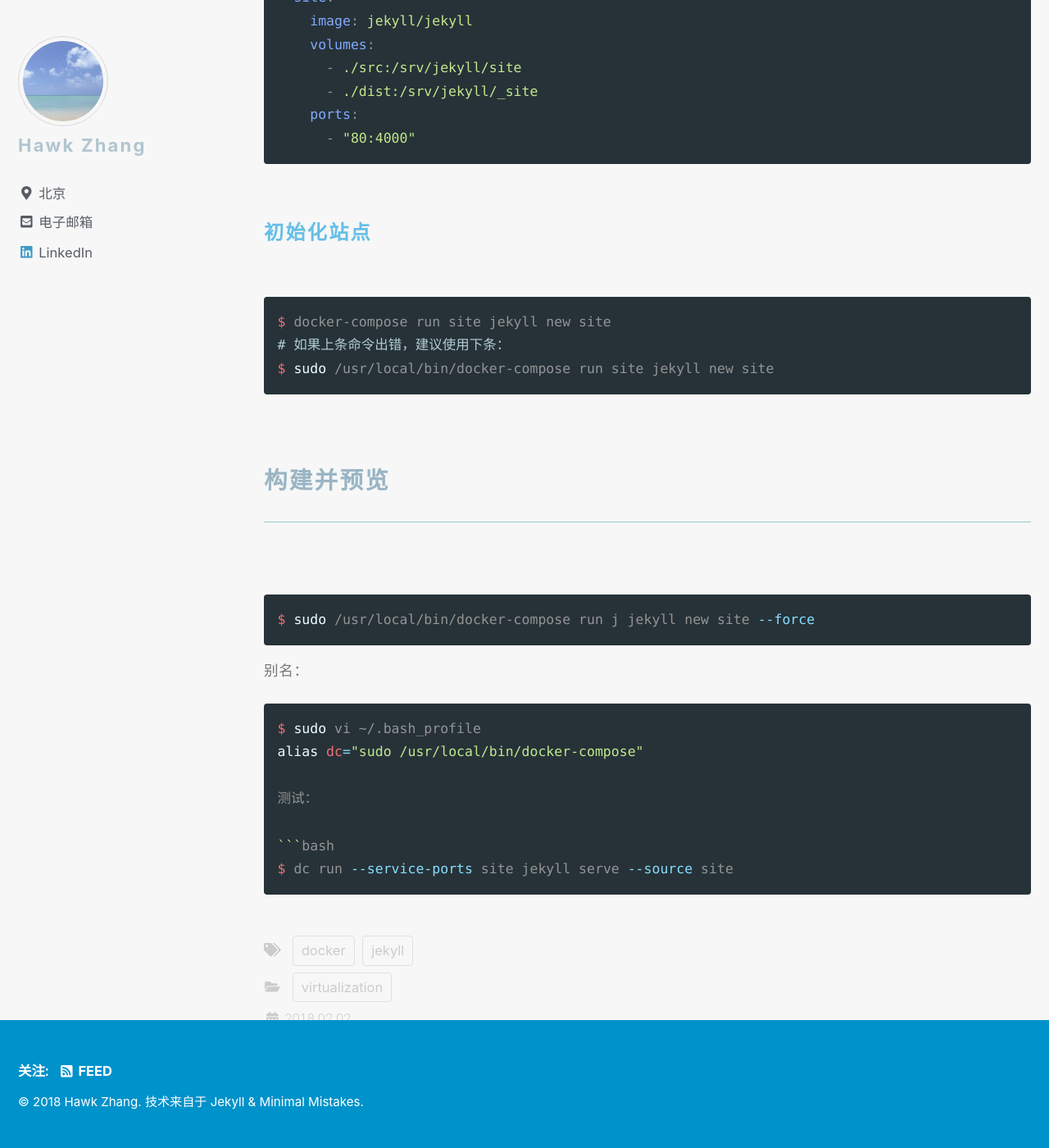
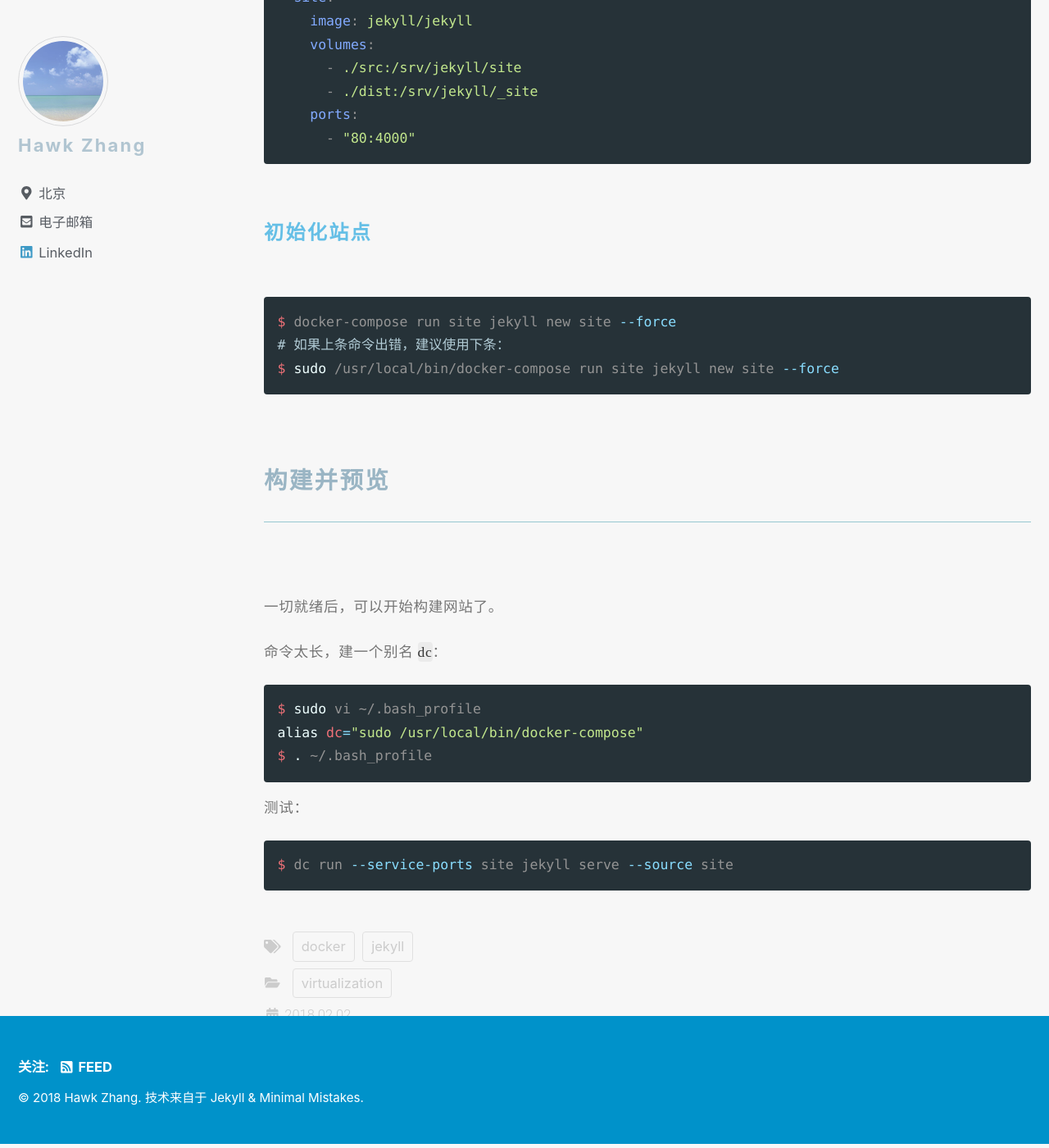
Before and after one commit to narru888/linotes_note, a Jekyll site: the page built from _posts/docker/2018-02-02-docker.jekyll.md, in a window 1280 px wide and 1400 px high, scrolled down 2605 px. Shown: the whole window at 82% size. Built offline with Jekyll 4.4.1, drawn with Linux system fonts in a browser that asks for light colours; nearby versions of some CDN libraries; a script that is not in the unit is left out.

Commit message:
update on 2018-10-29 09:58:01 CST

````diff
--- a/_posts/docker/2018-02-02-docker.jekyll.md
+++ b/_posts/docker/2018-02-02-docker.jekyll.md
@@ -96,9 +96,9 @@ services:
 #### 初始化站点
 
 ```bash
-$ docker-compose run site jekyll new site
+$ docker-compose run site jekyll new site --force
 # 如果上条命令出错，建议使用下条：
-$ sudo /usr/local/bin/docker-compose run site jekyll new site
+$ sudo /usr/local/bin/docker-compose run site jekyll new site --force
 ```
 
 
@@ -112,16 +112,16 @@ $ sudo /usr/local/bin/docker-compose run site jekyll new site
 
 ### 构建并预览
 
-```bash
-$ sudo /usr/local/bin/docker-compose run j jekyll new site --force
-```
+一切就绪后，可以开始构建网站了。
 
-
-别名：
+命令太长，建一个别名 `dc`：
 
 ```bash
 $ sudo vi ~/.bash_profile
 alias dc="sudo /usr/local/bin/docker-compose"
+$ . ~/.bash_profile
+```
+
 
 测试：
 
````
